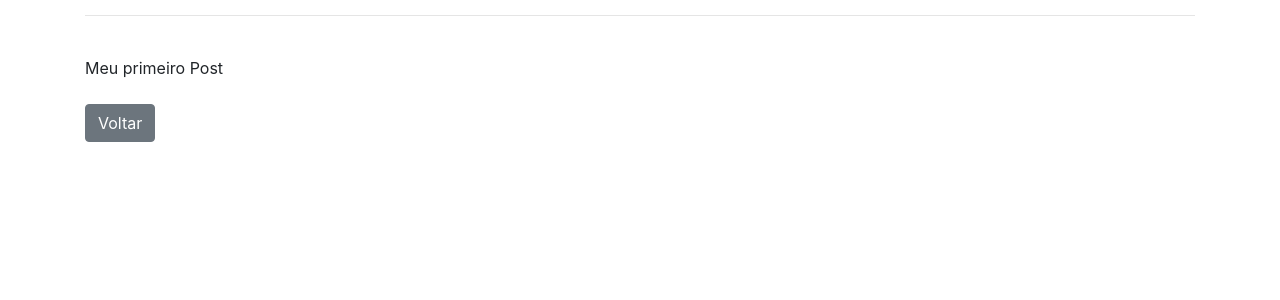
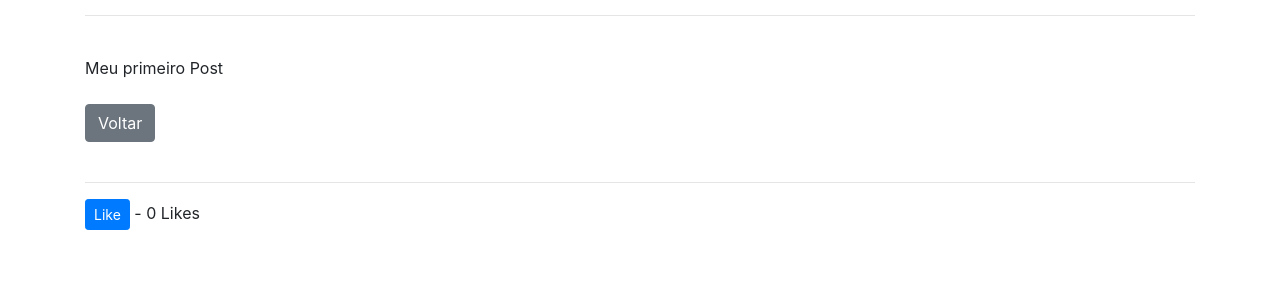
Before and after one commit to matbonani/Blog-django, a Django app: page /artigo/2 in a window 1280 px wide. Shown: the part 185-485 px from the top of the page. Run offline with Django 3.2, Linux system fonts and the light colour scheme; data comes from the database, SQL or seed files in the repository; both versions use the stored data as it was after the commit; some libraries are stand-ins or nearby versions.

Commit message:
Adicionando sistema de likes

```diff
--- a/core/forms.py
+++ b/core/forms.py
@@ -9,7 +9,8 @@ class PostForm(forms.ModelForm):
         fields = ('autor', 'titulo', 'body')
 
         widgets = {
-            'autor': forms.Select(attrs={'class': 'form-control'}),
+            # 'autor': forms.Select(attrs={'class': 'form-control'}),
+            'autor': forms.TextInput(attrs={'class': 'form-control', 'value': '', 'id': 'elder', 'type': 'hidden'}),
             'titulo': forms.TextInput(attrs={'class': 'form-control'}),
             'body': forms.Textarea(attrs={'class': 'form-control'}),
         }
--- a/core/models.py
+++ b/core/models.py
@@ -8,6 +8,7 @@ class Base(models.Model):
     atualizacao = models.DateField('Atualização', auto_now='True')
     hora = models.TimeField('horario', auto_now=True)
 
+
     class Meta:
         abstract = True
 
@@ -16,6 +17,10 @@ class Post(Base):
     titulo = models.CharField(max_length=255)
     autor = models.ForeignKey(User, default=User, on_delete=models.CASCADE)
     body = models.TextField()
+    likes = models.ManyToManyField(User, related_name='blog_post')
+
+    def total_likes(self):
+        return self.likes.count()
 
     def __str__(self):
         return self.titulo + ' | ' + str(self.autor)
--- a/core/templates/add_post.html
+++ b/core/templates/add_post.html
@@ -15,6 +15,10 @@
             <button class="btn btn-secondary">Post</button>
         </form>
     </div>
+    <script>
+        var name = '{{ user.id }}';
+        document.getElementById('elder').value = name;
+    </script>
 {% else %}
     Permissão negada! É necessaria autenticação via Login !!!
 {% endif %}
--- a/core/templates/artigo_detail.html
+++ b/core/templates/artigo_detail.html
@@ -27,4 +27,13 @@ By : {{ post.autor }}
 	<br><br>
 	<a href="{% url 'index' %}" class="btn btn-secondary">Voltar</a>
 
+
+	<br><br>
+	<hr>
+	<form action="{% url 'like_post' post.pk %}" method="POST">
+		{% csrf_token %}
+		<button type="submit", name='post_id', value="{{ post.id }}" class="btn btn-primary btn-sm">Like</button> - {{ total_likes }} Likes
+	</form>
+
+
 {% endblock %}
--- a/core/templates/index.html
+++ b/core/templates/index.html
@@ -3,7 +3,7 @@
 <h1>Post</h1>
 <ul>
 {% for post in object_list %}
-    <li><a href="{% url 'post_detail' post.pk %}">{{ post.titulo }}</a> - {{ post.autor.first_name }} {{ post.autor.last_name }} - {{ post.criacao }} <br/body>
+    <li><a href="{% url 'post_detail' post.pk %}">{{ post.titulo }}</a> - {{ post.autor }} - {{ post.criacao }} <br/body>
     {{ post.body|slice:"200" }} ...</li>
 
 {% endfor %}
--- a/core/urls.py
+++ b/core/urls.py
@@ -1,5 +1,5 @@
 from django.urls import path
-from .views import IndexView, PostDetailView, AddPostView, UpdatePostView, DeletePostView
+from .views import IndexView, PostDetailView, AddPostView, UpdatePostView, DeletePostView, LikeView
 
 urlpatterns = [
     path('', IndexView.as_view(), name='index'),
@@ -7,4 +7,5 @@ urlpatterns = [
     path('post/', AddPostView.as_view(), name='add_post'),
     path('artigo/edit/<int:pk>', UpdatePostView.as_view(), name='update_post'),
     path('artigo/delete/<int:pk>', DeletePostView.as_view(), name='delete_post'),
+    path('like/<int:pk>', LikeView, name='like_post'),
 ]
--- a/core/views.py
+++ b/core/views.py
@@ -1,9 +1,10 @@
-from django.views.generic import ListView, DetailView, CreateView, UpdateView, DeleteView
-from django.urls import reverse_lazy
-from django.shortcuts import render
+from django.urls import reverse_lazy, reverse
+from django.shortcuts import render, get_object_or_404
+from django.http import HttpResponseRedirect
 
 from .models import Post
 from .forms import PostForm, UpdateForm
+from django.views.generic import ListView, DetailView, CreateView, UpdateView, DeleteView
 
 
 class IndexView(ListView):
@@ -16,6 +17,13 @@ class IndexView(ListView):
 class PostDetailView(DetailView):
     model = Post
     template_name = 'artigo_detail.html'
+
+    def get_context_data(self, *args, **kwargs):
+        context = super(PostDetailView, self).get_context_data(**kwargs)
+        stuf = get_object_or_404(Post, id=self.kwargs['pk'])
+        total_likes = stuf.total_likes()
+        context['total_likes'] = total_likes
+        return context
 
 
 class AddPostView(CreateView):
@@ -38,3 +46,9 @@ class DeletePostView(DeleteView):
     model = Post
     template_name = 'delete_post.html'
     success_url = reverse_lazy('index')
+
+
+def LikeView(request, pk):
+    post = get_object_or_404(Post, id=request.POST.get('post_id'))
+    post.likes.add(request.user)
+    return HttpResponseRedirect(reverse('post_detail', args=[str(pk)]))
```
Also changed, not shown: core/migrations/0004_post_likes.py (added), db.sqlite3. Lines whose indentation alone changed are shown as unchanged.
